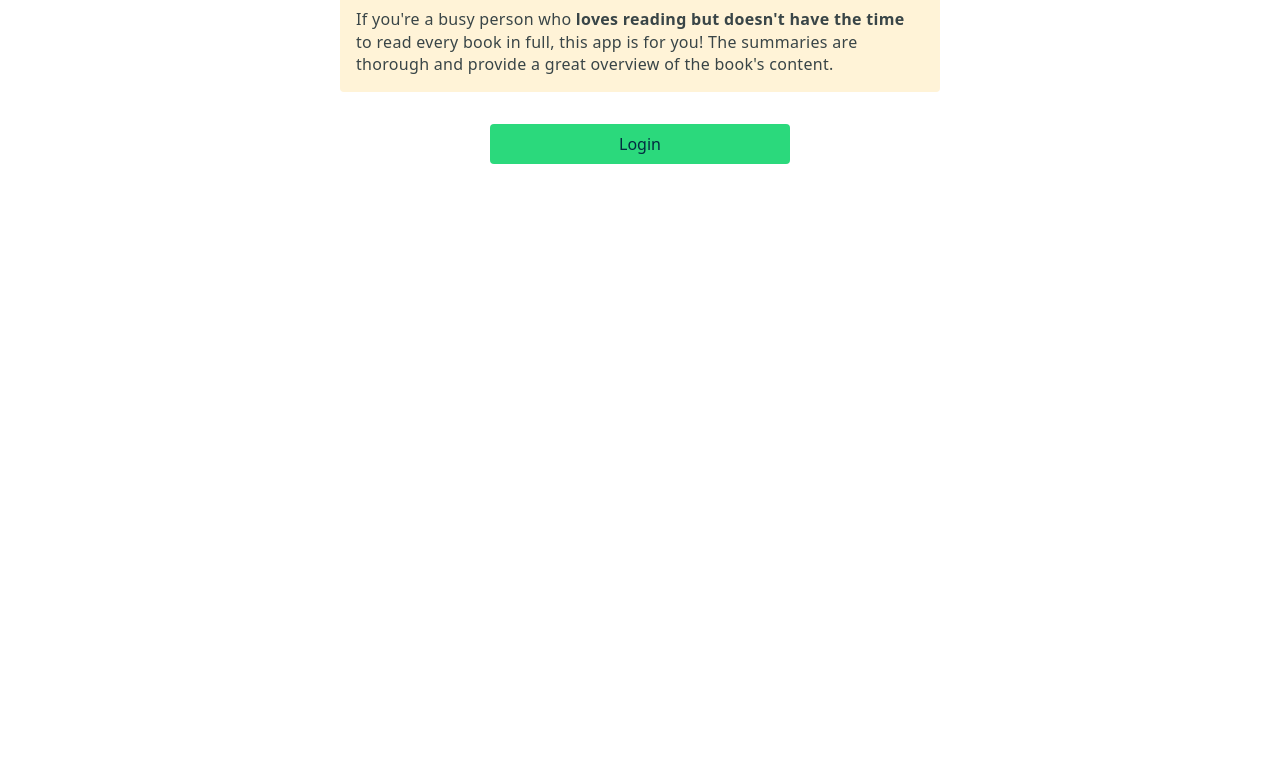
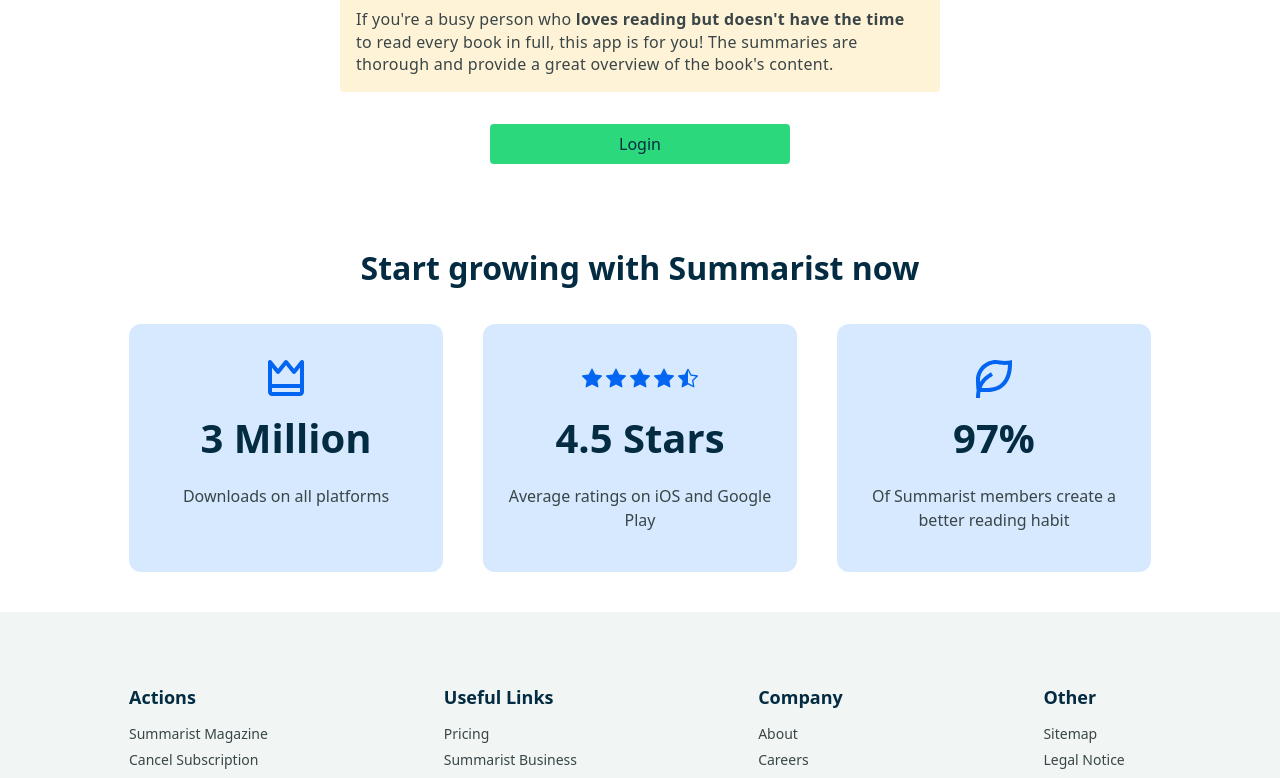
Before and after one commit to connorklee0/summarist, a Next.js app: page / in a window 1280 px wide. Shown: the part 2637-3415 px from the top of the page. Before the commit the page ends 2841 px from the top, so only its background shows below. Built offline with nearby package versions, Linux system fonts and the light colour scheme.

Commit message:
implement numbers and footer section

```diff
--- a/app/globals.css
+++ b/app/globals.css
@@ -221,3 +221,204 @@
   display: flex;
   justify-content: center;
 }
+
+/* Numbers */
+.numbers {
+  background-color: #d7e9ff;
+  display: flex;
+  flex-direction: column;
+  align-items: center;
+  text-align: center;
+  padding: 24px;
+  padding-bottom: 40px;
+  border-radius: 12px;
+}
+
+.numbers__wrapper {
+  display: grid;
+  grid-template-columns: repeat(3, 1fr);
+  gap: 40px;
+}
+
+.numbers__icon {
+  display: flex;
+  align-items: center;
+  height: 60px;
+  gap: 4px;
+}
+
+.numbers__icon svg {
+  color: #0365f2;
+  width: 48px;
+  height: 48px;
+}
+
+.numbers__star--icon svg {
+  width: 20px;
+  height: 20px;
+}
+
+.numbers__title {
+  font-size: 40px;
+  color: #032b41;
+  font-weight: 600;
+  margin-bottom: 16px;
+}
+
+.numbers__sub--title {
+  color: #394547;
+  font-weight: 300;
+}
+
+#footer {
+  background-color: rgb(241 246 244);
+}
+
+.footer__top--wrapper {
+  position: relative;
+  display: flex;
+  justify-content: space-between;
+  font-size: 14px;
+  margin: 32px auto 64px;
+}
+
+.footer__block {
+  z-index: 1;
+}
+
+.footer__link--title {
+  font-weight: 600;
+  margin-bottom: 16px;
+  font-size: 18px;
+  color: #032b41;
+}
+
+.footer__social--link-wrapper {
+  display: flex;
+  align-items: center;
+  gap: 16px;
+  margin-bottom: 16px;
+}
+
+.footer__social--link {
+  display: flex;
+}
+
+.footer__link--wrapper {
+  margin-bottom: 12px;
+  line-height: 1;
+}
+
+.footer__link {
+  color: #394547;
+  font-size: 14px;
+  cursor: not-allowed;
+}
+
+.footer__link--wrapper:last-child {
+  margin-bottom: 0;
+}
+
+.footer__social--text {
+  margin-bottom: 4px;
+}
+
+.footer__social--text b {
+  font-weight: 500;
+}
+
+.footer__review--wrapper {
+  display: flex;
+  gap: 8px;
+  margin-bottom: 8px;
+}
+
+.footer__social--img-wrapper {
+  display: flex;
+  align-items: center;
+  gap: 8px;
+}
+
+.footer__social--img {
+  display: flex;
+}
+
+.footer__copyright--wrapper {
+  display: flex;
+  justify-content: center;
+  align-items: center;
+}
+
+.footer__copyright {
+  color: #032b41;
+  font-weight: 500;
+}
+
+@media (max-width: 768px) {
+  .statistics__wrapper {
+    flex-direction: column;
+    gap: 32px;
+    margin-bottom: 32px;
+  }
+
+  .statistics__heading {
+    font-size: 24px;
+  }
+
+  .footer__top--wrapper {
+    flex-direction: column;
+    gap: 32px;
+  }
+
+  .numbers__wrapper {
+    grid-template-columns: 1fr;
+  }
+
+  .statistics__content--details-second {
+    order: 1;
+  }
+
+  .statistics__content--header-second {
+    align-items: flex-start;
+  }
+
+  .statistics__data--title {
+    font-size: 16px;
+  }
+
+  .section__title {
+    font-size: 24px;
+  }
+
+  .features__title {
+    font-size: 20px;
+  }
+
+  .features__sub--title {
+    font-size: 14px;
+  }
+
+  .features__icon svg {
+    width: 48px;
+    height: 48px;
+  }
+
+  .review__body {
+    font-size: 14px;
+  }
+
+  .numbers__wrapper {
+    gap: 24px;
+  }
+
+  .numbers__title {
+    font-size: 32px;
+  }
+  ƒ .numbers__sub--title {
+    font-size: 14px;
+  }
+
+  .remove--tablet {
+    display: none;
+  }
+}
--- a/app/page.tsx
+++ b/app/page.tsx
@@ -2,6 +2,8 @@
 import Landing from "@/components/Home/Landing";
 import Features from "@/components/Home/Features";
 import Reviews from "@/components/Home/Reviews";
+import Numbers from "@/components/Home/Numbers";
+import Footer from "@/components/Home/Footer";
 
 export default function Home() {
   return (
@@ -10,6 +12,8 @@
       <Landing />
       <Features />
       <Reviews />
+      <Numbers />
+      <Footer />
     </>
   );
 }
--- a/components/Home/Features.tsx
+++ b/components/Home/Features.tsx
@@ -6,7 +6,7 @@
 const Features = () => {
   const [activeIndex, setActiveIndex] = useState(0);
 
-  const headings = [
+  const headings: string[] = [
     "Enhance your knowledge",
     "Achieve greater success",
     "Improve your health",
@@ -15,7 +15,7 @@
     "Be the best version of yourself!",
   ];
 
-  const headingsSecond = [
+  const headingsSecond: string[] = [
     "Expand your learning",
     "Accomplish your goals",
     "Strengthen your vitality",
--- /dev/null
+++ b/components/Home/Footer.tsx
@@ -0,0 +1,89 @@
+import React from "react";
+
+const Footer = () => {
+  return (
+    <section id="footer">
+      <div className="container">
+        <div className="row">
+          <div className="footer__top--wrapper">
+            <div className="footer__block">
+              <div className="footer__link--title">Actions</div>
+              <div>
+                <div className="footer__link--wrapper">
+                  <a className="footer__link">Summarist Magazine</a>
+                </div>
+                <div className="footer__link--wrapper">
+                  <a className="footer__link">Cancel Subscription</a>
+                </div>
+                <div className="footer__link--wrapper">
+                  <a className="footer__link">Help</a>
+                </div>
+                <div className="footer__link--wrapper">
+                  <a className="footer__link">Contact us</a>
+                </div>
+              </div>
+            </div>
+            <div className="footer__block">
+              <div className="footer__link--title">Useful Links</div>
+              <div>
+                <div className="footer__link--wrapper">
+                  <a className="footer__link">Pricing</a>
+                </div>
+                <div className="footer__link--wrapper">
+                  <a className="footer__link">Summarist Business</a>
+                </div>
+                <div className="footer__link--wrapper">
+                  <a className="footer__link">Gift Cards</a>
+                </div>
+                <div className="footer__link--wrapper">
+                  <a className="footer__link">Authors & Publishers</a>
+                </div>
+              </div>
+            </div>
+            <div className="footer__block">
+              <div className="footer__link--title">Company</div>
+              <div>
+                <div className="footer__link--wrapper">
+                  <a className="footer__link">About</a>
+                </div>
+                <div className="footer__link--wrapper">
+                  <a className="footer__link">Careers</a>
+                </div>
+                <div className="footer__link--wrapper">
+                  <a className="footer__link">Partners</a>
+                </div>
+                <div className="footer__link--wrapper">
+                  <a className="footer__link">Code of Conduct</a>
+                </div>
+              </div>
+            </div>
+            <div className="footer__block">
+              <div className="footer__link--title">Other</div>
+              <div>
+                <div className="footer__link--wrapper">
+                  <a className="footer__link">Sitemap</a>
+                </div>
+                <div className="footer__link--wrapper">
+                  <a className="footer__link">Legal Notice</a>
+                </div>
+                <div className="footer__link--wrapper">
+                  <a className="footer__link">Terms of Service</a>
+                </div>
+                <div className="footer__link--wrapper">
+                  <a className="footer__link">Privacy Policies</a>
+                </div>
+              </div>
+            </div>
+          </div>
+          <div className="footer__copyright--wrapper">
+            <div className="footer__copyright">
+              Copyright &copy; 2026 Summarist.
+            </div>
+          </div>
+        </div>
+      </div>
+    </section>
+  );
+};
+
+export default Footer;
--- /dev/null
+++ b/components/Home/Numbers.tsx
@@ -0,0 +1,50 @@
+import React from "react";
+import { BiCrown } from "react-icons/bi";
+import { BsStarFill, BsStarHalf } from "react-icons/bs";
+import { RiLeafLine } from "react-icons/ri";
+
+const Numbers = () => {
+  return (
+    <section id="numbers">
+      <div className="container">
+        <div className="row">
+          <div className="section__title">Start growing with Summarist now</div>
+          <div className="numbers__wrapper">
+            <div className="numbers">
+              <div className="numbers__icon">
+                <BiCrown />
+              </div>
+              <div className="numbers__title">3 Million</div>
+              <div className="numbers__sub--title">
+                Downloads on all platforms
+              </div>
+            </div>
+            <div className="numbers">
+              <div className="numbers__icon numbers__star--icon">
+                {Array.from({ length: 4 }, (_, index) => (
+                  <BsStarFill key={index} />
+                ))}
+                <BsStarHalf />
+              </div>
+              <div className="numbers__title">4.5 Stars</div>
+              <div className="numbers__sub--title">
+                Average ratings on iOS and Google Play
+              </div>
+            </div>
+            <div className="numbers">
+              <div className="numbers__icon">
+                <RiLeafLine />
+              </div>
+              <div className="numbers__title">97%</div>
+              <div className="numbers__sub--title">
+                Of Summarist members create a better reading habit
+              </div>
+            </div>
+          </div>
+        </div>
+      </div>
+    </section>
+  );
+};
+
+export default Numbers;
```
